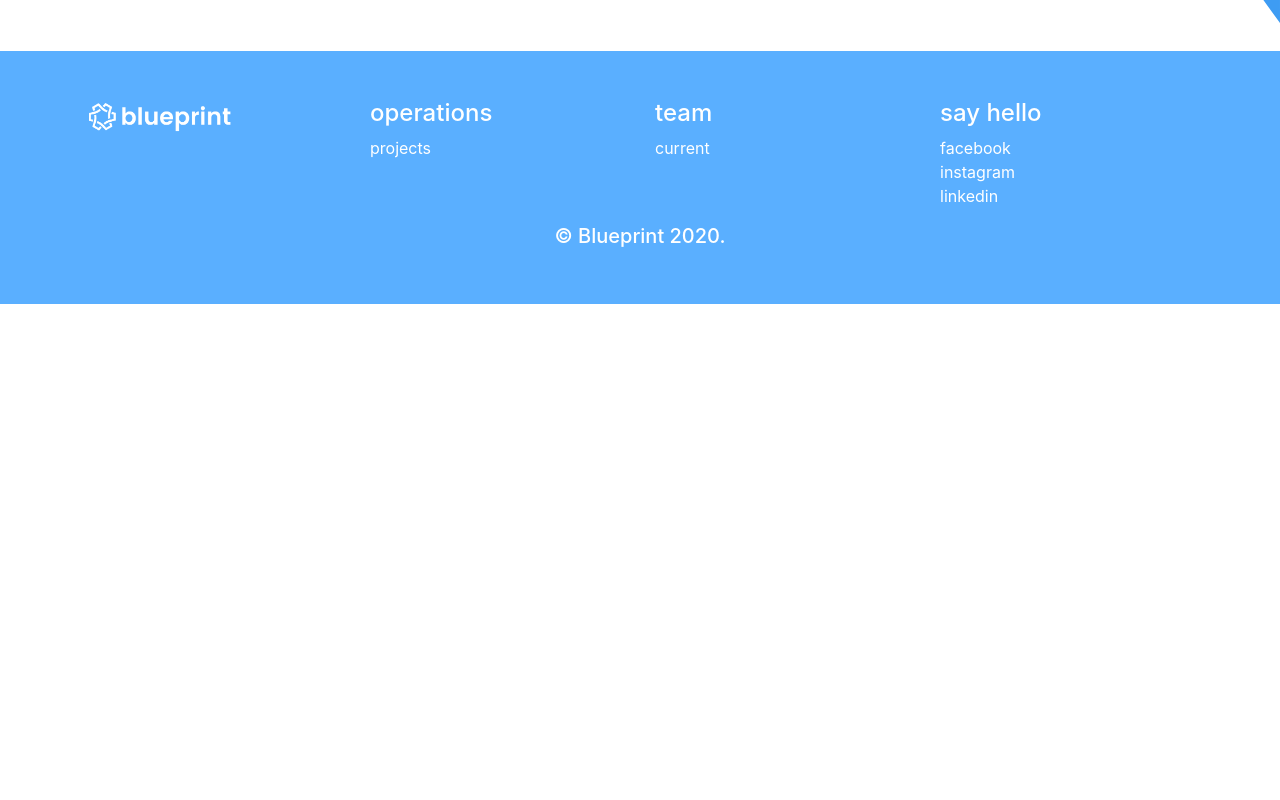
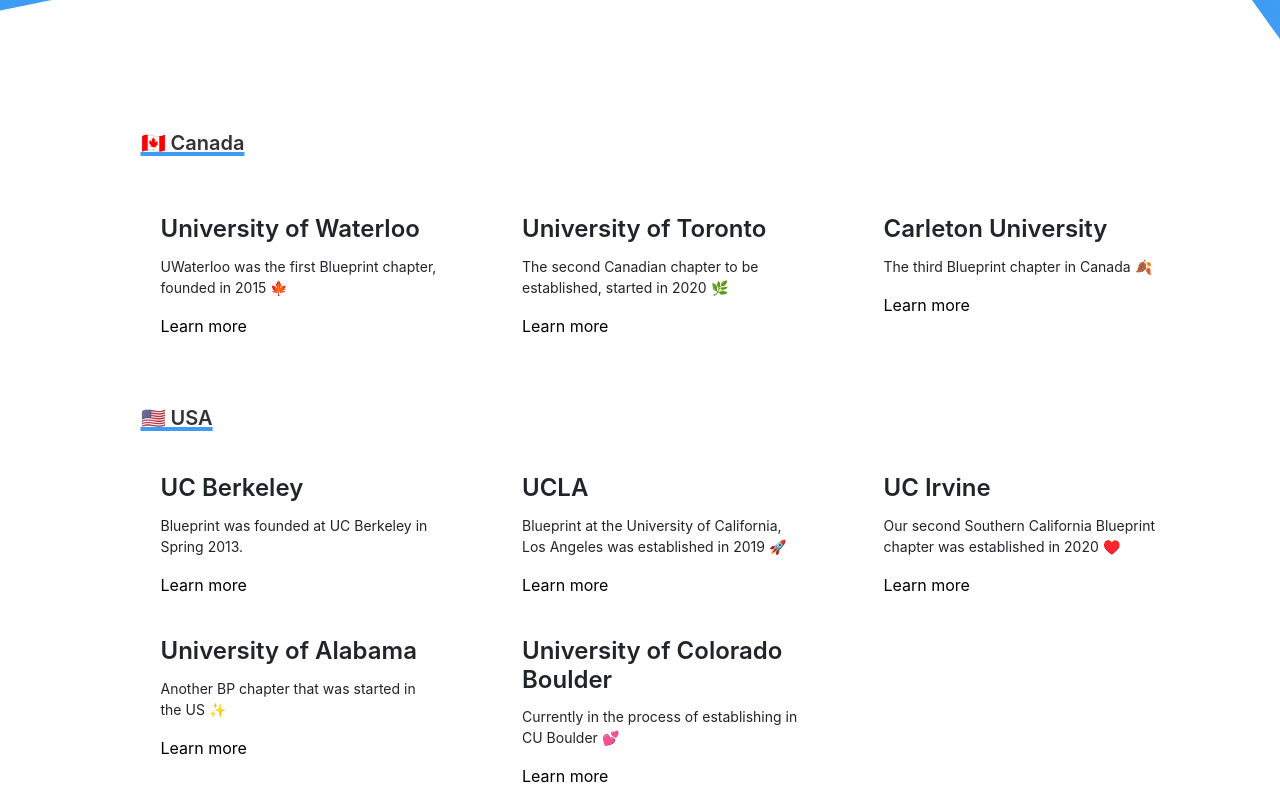
Before and after one commit to uoftblueprint/uoftblueprint.github.io, a React (Create React App) app: page /#/chapters in a window 1280 px wide. Shown: the part 720-1520 px from the top of the page. Before the commit the page ends 1024 px from the top, so only its background shows below. Built offline with nearby package versions, Linux system fonts and the light colour scheme.

Commit message:
added chapters page

```diff
--- a/src/NavBar/NavBar.js
+++ b/src/NavBar/NavBar.js
@@ -21,7 +21,7 @@ class NavigationBar extends React.Component {
                     <Nav className="ml-auto">
                         <Link className="navlink" to="/team">Team</Link>
                         <Link className="navlink" to="/chapters">Chapters</Link>
-                        <Link className="navlink" to="/projects">Projects</Link>
+                        {/* <Link className="navlink" to="/projects">Projects</Link> */}
                     </Nav>
                 </Navbar.Collapse>
             </Navbar>
--- a/src/Pages/Chapters/Chapters.css
+++ b/src/Pages/Chapters/Chapters.css
@@ -8,7 +8,17 @@
 }
 .wave-container > svg {
   display: block;
-  margin-top: -3em;
-  transform-origin: bottom;
+  margin-top: -2em;
+  transform-origin: top;
   animation: animateWave 1000ms cubic-bezier(0.23, 1, 0.32, 1) forwards;
 }
+
+.Year h5 {
+  font-weight: 600;
+  padding-left: 5%;
+  color: #333333;
+  text-decoration-color: #3E9CF3;
+  text-decoration-line: underline;
+  text-decoration-style: solid;
+  text-decoration-thickness: 20%;
+}
--- a/src/Pages/Chapters/Chapters.js
+++ b/src/Pages/Chapters/Chapters.js
@@ -1,36 +1,103 @@
 import React, {useEffect, useState} from 'react'
 import './Chapters.css'
-import { Container, Row, Col, Image, Button, Jumbotron } from "react-bootstrap";
+import { TabContent, TabPane, Nav, NavItem, NavLink, Container, Row, Col, Card, Button, Jumbotron } from "react-bootstrap";
+import shelter_movers from '../../assets/shelter_movers.png'
+import merit_award from '../../assets/merit_award.png'
+import veep from '../../assets/veep.png'
+import { canadaChapters, usChapters }  from './chapterData';
+
+const ChapterCard = ({ link, title, description, image }) => {
+  return (
+      <Card style={{ width: '20rem' }} className={'ProjectCard border-0'}>
+          {window.innerWidth < 480 ? (
+              <Card.Body>
+                  <Card.Title style={{ fontSize: '24px', fontWeight: '600' }}>{title}</Card.Title>
+                  <Card.Text style={{ fontSize: '14px', fontWeight: 'normal' }}>
+                    {description}
+                  </Card.Text>
+                  <Card.Link href={link}>Learn more</Card.Link>
+              </Card.Body>
+          ) : (
+              <>
+                  <Card.Body>
+                      <Card.Title style={{ fontSize: '24px', fontWeight: '600' }}>{title}</Card.Title>
+                      <Card.Text style={{ fontSize: '14px', fontWeight: 'normal' }}>
+                        {description}
+                      </Card.Text>
+                      <Card.Link href={link}>Learn more</Card.Link>
+                  </Card.Body>
+              </>
+          )}
+      </Card>
+  )
+}
 
 const Chapters = () => {
-  const jumboStyle = {
-    backgroundColor: '#3E9CF3',
-    paddingBottom: '0',
-  };
 
   return (
     <>
-    <Container>
-
-    </Container>
-      <div class="wave-container">
       <Jumbotron fluid style={{ "background-color": "#3E9CF3"}}>
         <Container fluid="md" className={"justify-content-center"}>
             <div style={{ paddingLeft: '5%', paddingTop: '1.5em', paddingBottom: '2em' }}>
                 <h1 style={{"font-size": "36px", color: '#FFFFFF' }}>
-                    Start a Blueprint Chapter!
+                  Chapters
                 </h1>
                 <div style={{ minWidth: '30vw', width: '35em', maxWidth: '75vw', paddingBottom: '1em' }}>
                     <h4 style={{ padding: "25px 0 5px 0", "font-size": "1.25rem", color: '#FFFFFF' }}  className={"text-responsive"}>
                     Blueprint was founded at UC Berkeley in Spring 2013. Since then they've started scaling their impact and further mission by establishing chapters in different colleges around the world, including us!
                     </h4>
                 </div>
-                  <a href="https://calblueprint.org/chapters"><button class="contact-button">Learn more!</button></a>
+                <a href="https://calblueprint.org/chapters"><button class="contact-button">Start a Blueprint Chapter!</button></a>
             </div>
         </Container>
       </Jumbotron>
+      <div class="wave-container">
         <svg xmlns="http://www.w3.org/2000/svg" viewBox="0 0 1440 320"><path fill="#3E9CF3" fill-opacity="1" d="M0,256L26.7,250.7C53.3,245,107,235,160,224C213.3,213,267,203,320,170.7C373.3,139,427,85,480,96C533.3,107,587,181,640,208C693.3,235,747,213,800,213.3C853.3,213,907,235,960,202.7C1013.3,171,1067,85,1120,53.3C1173.3,21,1227,43,1280,90.7C1333.3,139,1387,213,1413,250.7L1440,288L1440,0L1413.3,0C1386.7,0,1333,0,1280,0C1226.7,0,1173,0,1120,0C1066.7,0,1013,0,960,0C906.7,0,853,0,800,0C746.7,0,693,0,640,0C586.7,0,533,0,480,0C426.7,0,373,0,320,0C266.7,0,213,0,160,0C106.7,0,53,0,27,0L0,0Z"></path></svg>
       </div>
+      <Container fluid="md" style={{ paddingTop: "4rem", paddingBottom: '8em' }}>
+        <Row>
+          <Col className={'Year'}>
+              <h5>
+                🇨🇦 Canada
+              </h5>
+          </Col>
+        </Row>
+        <Row style={{ paddingTop: '2em', paddingLeft: '5%' }}>
+            {canadaChapters.map((chapter) => {
+              return (
+                <Col md="4">
+                    <ChapterCard
+                      link={chapter.link}
+                      image={chapter.image}
+                      title={chapter.title}
+                      description={chapter.description}
+                    />
+                </Col>
+              )
+            })}
+        </Row>
+        <Row className="pt-5">
+          <Col className={'Year'}>
+              <h5>
+                🇺🇸 USA
+              </h5>
+          </Col>
+        </Row>
+        <Row style={{ paddingLeft: '5%', paddingTop: '1em' }}>
+            {usChapters.map((chapter) => {
+              return (
+                <Col md="4">
+                    <ChapterCard
+                      link={chapter.link}
+                      image={chapter.image}
+                      title={chapter.title}
+                      description={chapter.description}
+                    />
+                </Col>
+              )
+            })}
+        </Row>
+      </Container>
     </>
   )
 }
--- /dev/null
+++ b/src/Pages/Chapters/chapterData.js
@@ -0,0 +1,55 @@
+import blueprint from '../../assets/mission-globe.svg'
+
+export const canadaChapters = [
+  {
+    title: 'University of Waterloo',
+    description: 'UWaterloo was the first Blueprint chapter, founded in 2015 🍁',
+    link: 'https://uwblueprint.org/',
+    image: blueprint,
+  },
+  {
+    title: 'University of Toronto',
+    description: 'The second Canadian chapter to be established, started in 2020 🌿',
+    link: 'https://uoftblueprint.org/',
+    image: blueprint,
+  },
+  {
+    title: 'Carleton University',
+    description: 'The third Blueprint chapter in Canada 🍂',
+    link: 'https://cublueprint.org/',
+    image: blueprint,
+  },
+];
+
+export const usChapters = [
+  {
+    title: 'UC Berkeley',
+    description: 'Blueprint was founded at UC Berkeley in Spring 2013.',
+    link: 'https://calblueprint.org/',
+    image: blueprint,
+  },
+  {
+    title: 'UCLA',
+    description: 'Blueprint at the University of California, Los Angeles was established in 2019 🚀',
+    link: 'https://lablueprint.org/',
+    image: blueprint,
+  },
+  {
+    title: 'UC Irvine',
+    description: 'Our second Southern California Blueprint chapter was established in 2020 ♥️',
+    link: 'https://uciblueprint.org/#/',
+    image: blueprint,
+  },
+  {
+    title: 'University of Alabama',
+    description: 'Another BP chapter that was started in the US ✨',
+    link: 'https://uciblueprint.org/#/',
+    image: blueprint,
+  },
+  {
+    title: 'University of Colorado Boulder',
+    description: 'Currently in the process of establishing in CU Boulder 💕',
+    link: 'https://calblueprint.org/chapters',
+    image: blueprint,
+  },
+];
```
Lines whose indentation alone changed are shown as unchanged.
